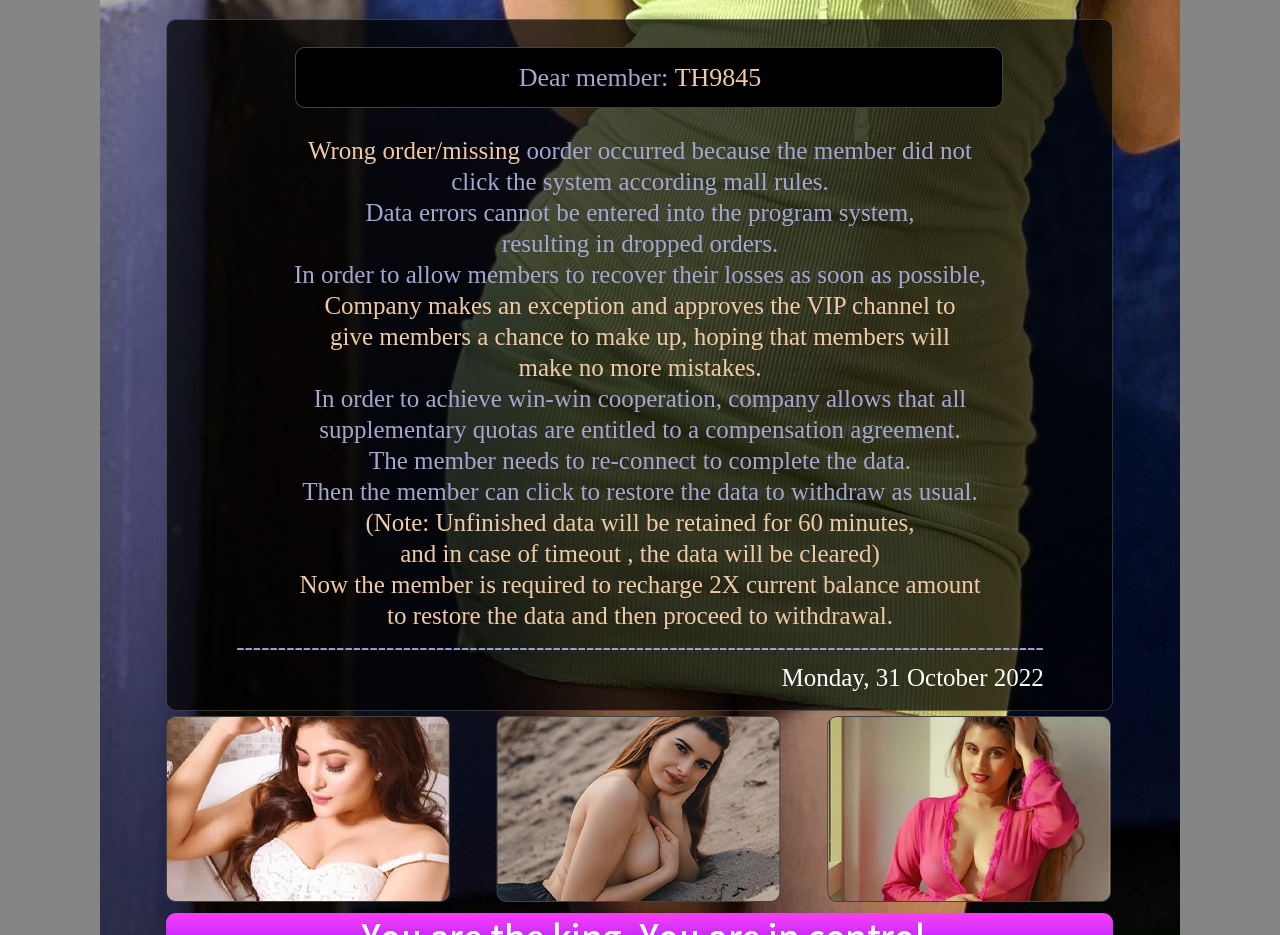
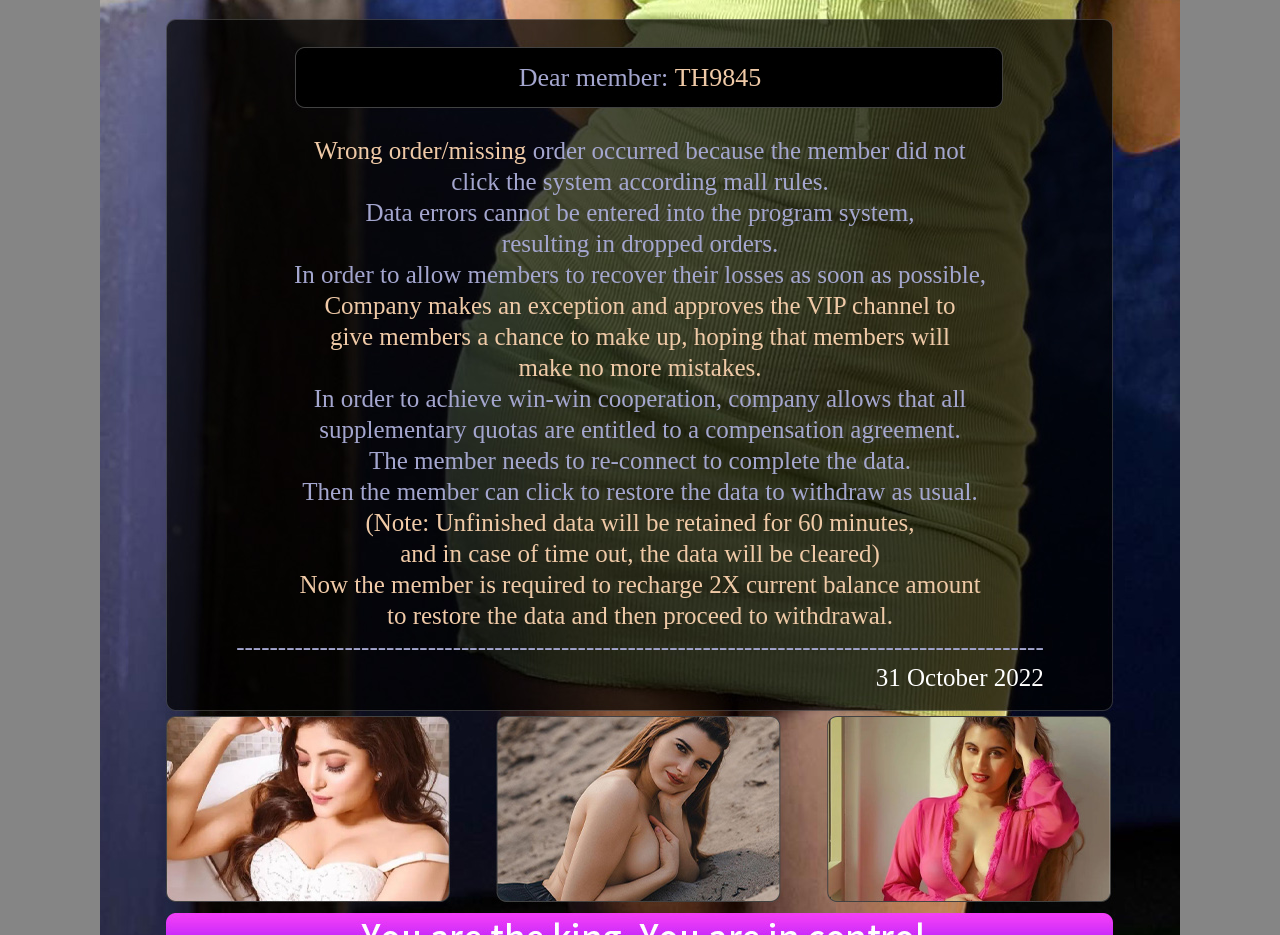
Before and after one commit to Hookuppro/Hookuppro.github.io, a plain HTML site: page uv.html in a window 1280 px wide. Shown: the part 920-1855 px from the top of the page. Drawn offline with Linux system fonts and the light colour scheme.

Commit message:
Update uv.html

```diff
--- a/uv.html
+++ b/uv.html
@@ -34,7 +34,7 @@
             </div>
             <div class="center_text">
 
-                <p><span>Wrong order/missing</span> oorder occurred because the member did not </p>
+                <p><span>Wrong order/missing</span> order occurred because the member did not </p>
                 <p>click the system according mall rules. </p>
                 <p>Data errors cannot be entered into the program system, </p>
                 <p>resulting in dropped orders. </p>
@@ -47,11 +47,11 @@
                 <p>The member needs to re-connect  to complete the data. </p>
                 <p> Then the member can click to restore the data to withdraw as usual.</p>
                 <p><span>(Note: Unfinished data will be retained for 60 minutes, </span></p>
-                <p><span>and in case of timeout , the data will be cleared)</span></p>
+                <p><span>and in case of time out, the data will be cleared)</span></p>
                 <p><span>Now the member is required to recharge 2X current balance amount</span></p>
                 <p><span>to restore the data and then proceed to withdrawal. </span></p>
                 <p>-------------------------------------------------------------------------------------------------</p>
-<p align="right"><font color="white">Monday, 31 October 2022</font></p>
+<p align="right"><font color="white">31 October 2022</font></p>
 
             </div>
 
```
